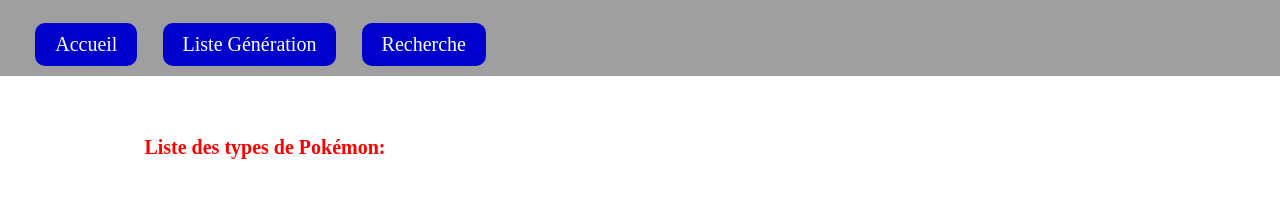
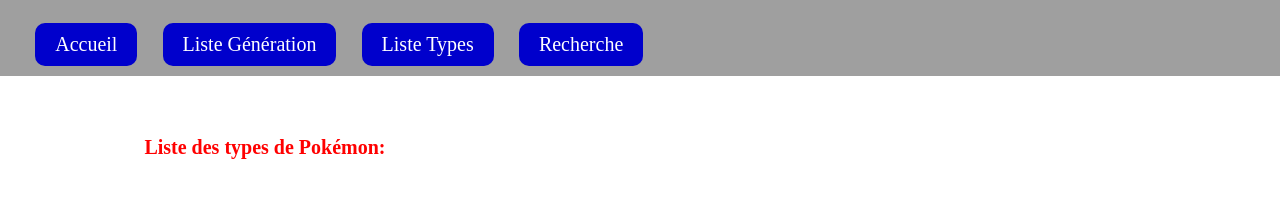
Before and after one commit to GameBlackRC/Projet-Pok-mon, a plain HTML site: page ListeTypes.html in a window 1280 px wide. Drawn offline with nearby package versions, Linux system fonts and the light colour scheme; no server answers.

Commit message:
Update ListeTypes.html

```diff
--- a/ListeTypes.html
+++ b/ListeTypes.html
@@ -14,9 +14,10 @@
 
 <body>
     <header>
-        <nav class="menu-nav">
+        <nav>
             <a href="index.html">Accueil</a>
             <a href="ListeGen.html">Liste Génération</a>
+            <a href="ListeTypes.html">Liste Types</a>
             <a href="Recherche.html">Recherche</a>
         </nav>
     </header>
```
